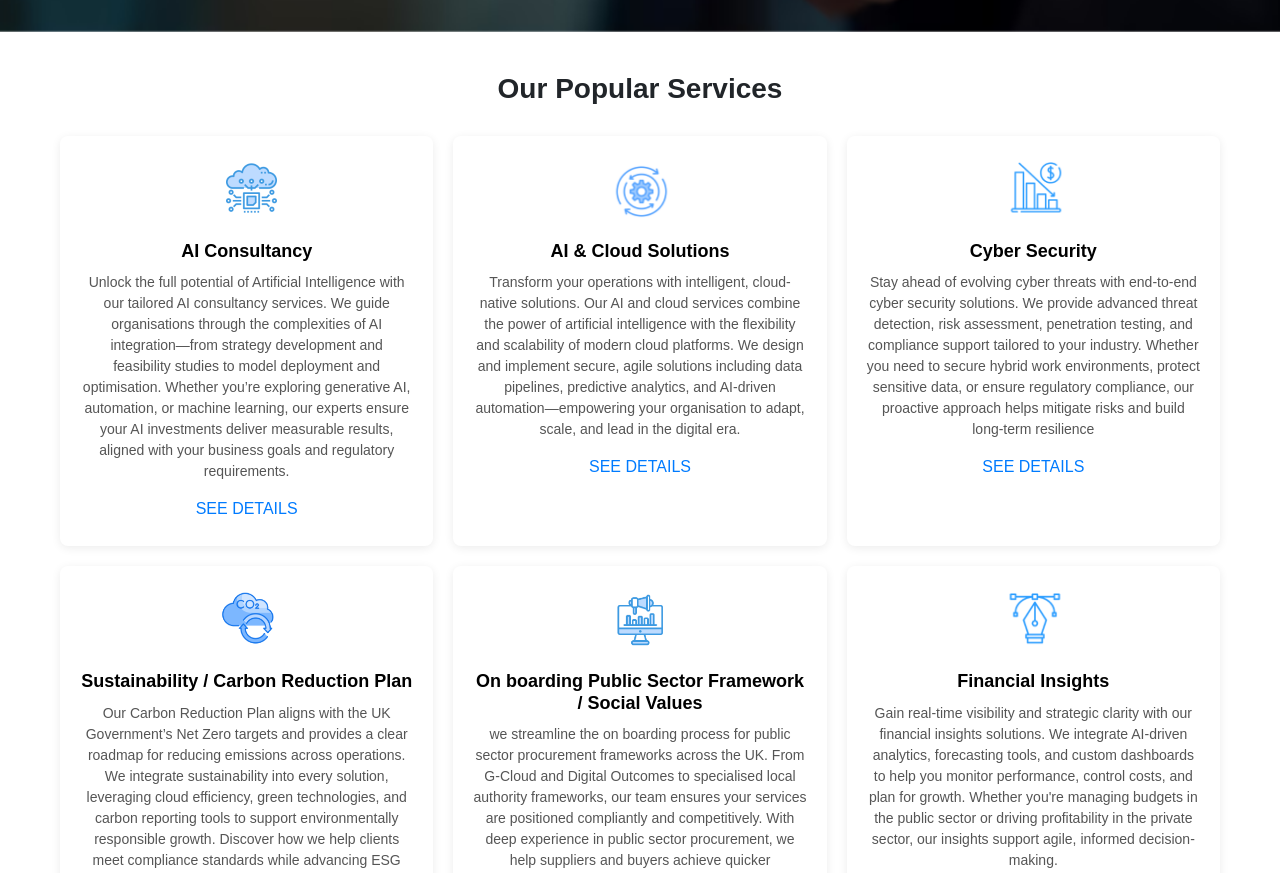
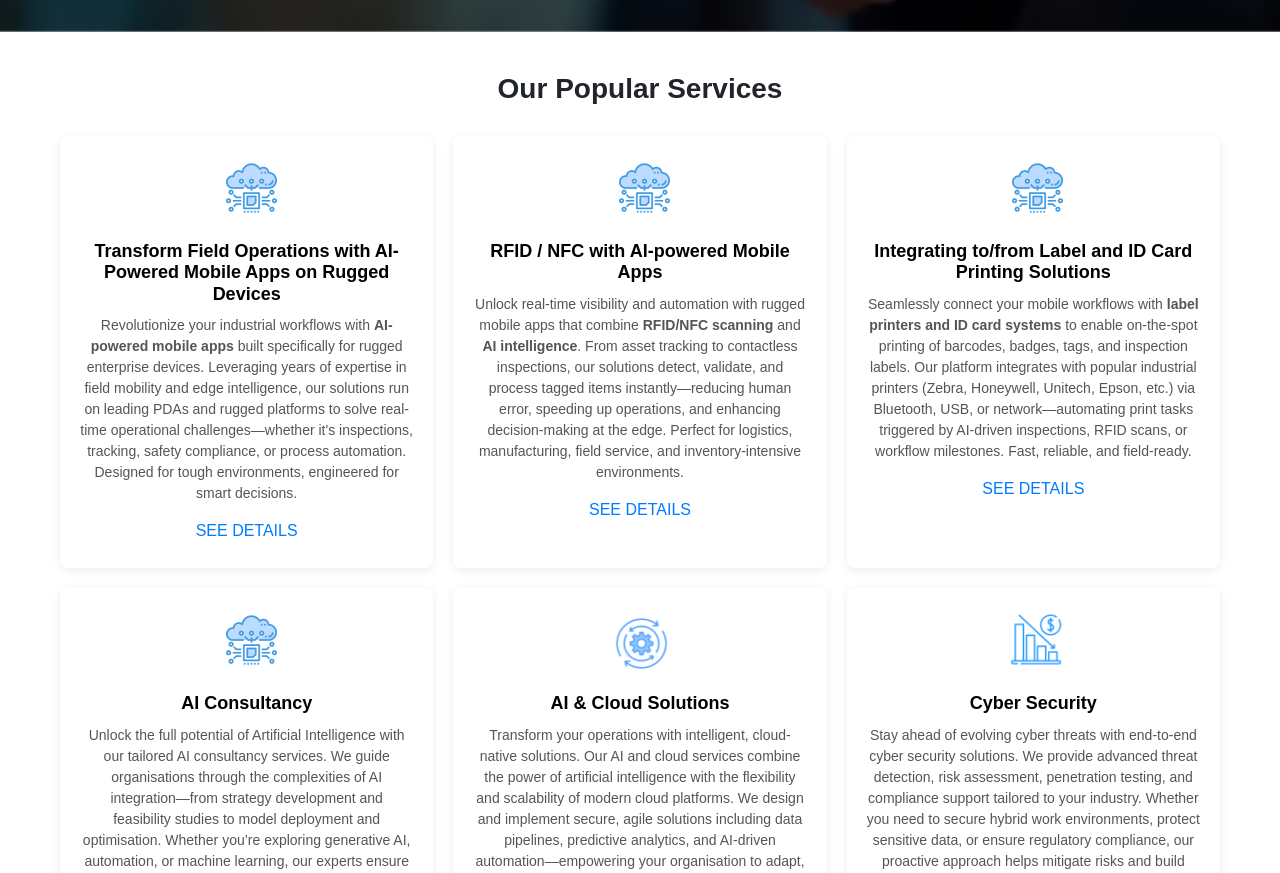
Before and after one commit to waqarnuke/ecosphere, an Angular app: page / in a window 1280 px wide. Shown: the part 840-1713 px from the top of the page. Built offline with nearby package versions, Linux system fonts and the light colour scheme.

Commit message:
newservicesadd

```diff
--- a/src/app/features/home/home.component.html
+++ b/src/app/features/home/home.component.html
@@ -147,7 +147,7 @@
         </div>
       </div>
 
-       <!-- Slide 6 -->
+      <!-- Slide 6 -->
       <div class="carousel-item" >
           <img src="/home99.avif" class="d-block w-100 vh-100 object-fit-cover" alt="Slide 3" >
            <div class="position-absolute top-0 start-0 w-100 h-100 d-flex justify-content-center align-items-center px-3 text-center">
@@ -173,7 +173,39 @@
             <!-- <a class="btn btn-warning btn-lg mt-3" routerLink="/knowme">Tell Me More</a> -->
           </div>
         </div>
+
       </div>
+       <!-- Slide 6 -->
+      <div class="carousel-item" >
+          <img src="/istock13.jpg" class="d-block w-100 vh-100 object-fit-cover" alt="Slide 3" >
+           <div class="position-absolute top-0 start-0 w-100 h-100 d-flex justify-content-center align-items-center px-3 text-center">
+            <div class="w-100 w-md-75 text-white">
+            <h1 class="fw-bold display-5 display-md-4 animate__animated animate__fadeInDown"
+            style="position:relative; ;
+              color: rgb(224, 217, 217); font-size: clamp(24px, 6vw, 28px); font-weight: bold;
+              font-weight: bold;
+              font-family: 'Arial,', sans-serif;
+              text-shadow: 2px 2px 4px rgba(192, 162, 162, 0.6);
+              border-radius: 8px;"
+            > AI at the Edge: Solving Industrial Problems with Rugged Devices and Smart Mobile Apps </h1>
+            <p class=" animate__animated animate__fadeInUp"
+              style="position:relative;
+              color: rgb(224, 217, 217);   font-size: clamp(10px, 6vw, 20px);
+               font-weight: bold;
+              font-weight: bold;
+              font-family: 'Arial,', sans-serif;
+              text-shadow: 2px 2px 4px rgba(192, 162, 162, 0.6);
+              border-radius: 8px;">
+              Real-time insights, automation, boost productivity, stay compliant and safety
+              <br> —delivered through AI-enabled apps built for the toughest environments.             </p>
+            <!-- <a class="btn btn-warning btn-lg mt-3" routerLink="/knowme">Tell Me More</a> -->
+          </div>
+        </div>
+
+      </div>
+
+
+
 
       <!-- Controls -->
       <button class="carousel-control-prev" type="button" data-bs-target="#heroCarousel" data-bs-slide="prev">
@@ -193,6 +225,29 @@
 
     <div class="services-grid animate__animated animate__fadeInUp animate">
       <!-- Service Card -->
+      <div class="service-card">
+        <img src="/services/1.png" alt="Cloud Solutions" />
+        <h3 class="service-title">Transform Field Operations with AI-Powered Mobile Apps on Rugged Devices </h3>
+        <p>Revolutionize your industrial workflows with <b>AI-powered mobile apps</b> built specifically for rugged enterprise devices. Leveraging years of expertise in field mobility and edge intelligence, our solutions run on leading PDAs and rugged platforms to solve real-time operational challenges—whether it's inspections, tracking, safety compliance, or process automation. Designed for tough environments, engineered for smart decisions. </p>
+        <a routerLink="service/cloudsolutions">SEE DETAILS</a>
+      </div>
+
+      <div class="service-card">
+        <img src="/services/1.png" alt="Cloud Solutions" />
+        <h3 class="service-title">RFID / NFC with AI-powered Mobile Apps</h3>
+        <p>Unlock real-time visibility and automation with rugged mobile apps that combine <b>RFID/NFC scanning</b> and <b>AI intelligence</b>. From asset tracking to contactless inspections, our solutions detect, validate, and process tagged items instantly—reducing human error, speeding up operations, and enhancing decision-making at the edge. Perfect for logistics, manufacturing, field service, and inventory-intensive environments. </p>
+        <a routerLink="service/cloudsolutions">SEE DETAILS</a>
+      </div>
+
+      <div class="service-card">
+        <img src="/services/1.png" alt="Cloud Solutions" />
+        <h3 class="service-title">Integrating to/from Label and ID Card Printing Solutions </h3>
+        <p>Seamlessly connect your mobile workflows with <b>label printers and ID card systems</b> to enable on-the-spot printing of barcodes, badges, tags, and inspection labels. Our platform integrates with popular industrial printers (Zebra, Honeywell, Unitech, Epson, etc.) via Bluetooth, USB, or network—automating print tasks triggered by AI-driven inspections, RFID scans, or workflow milestones. Fast, reliable, and field-ready. </p>
+        <a routerLink="service/cloudsolutions">SEE DETAILS</a>
+      </div>
+
+
+
       <div class="service-card">
         <img src="/services/1.png" alt="Cloud Solutions" />
         <h3 class="service-title">AI Consultancy</h3>
```
Also changed, not shown: public/istock13.jpg (added).
